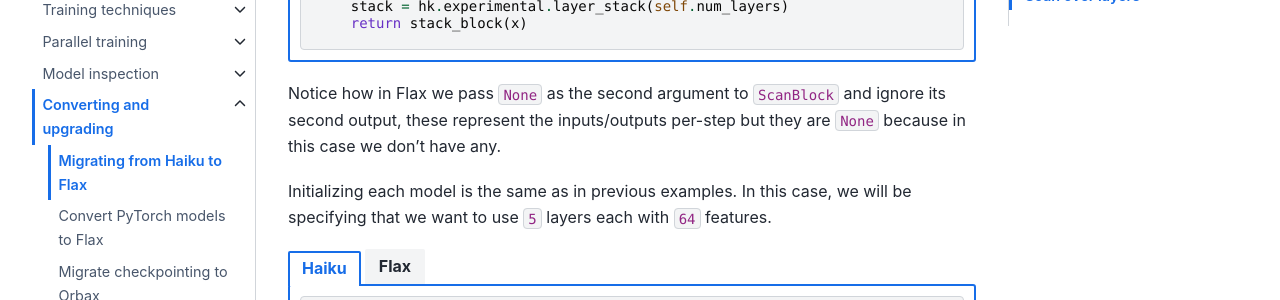
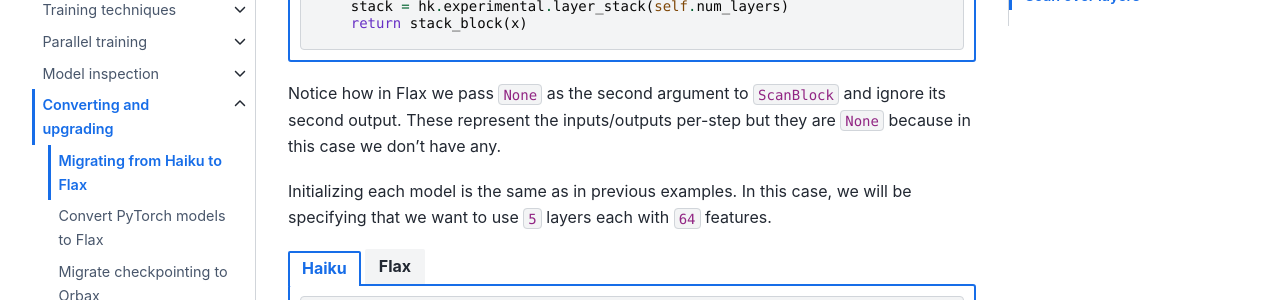
Before and after one commit to google/flax, a Sphinx documentation site: the page built from docs/guides/haiku_migration_guide.rst, in a window 1280 px wide and 900 px high, scrolled down 9813 px. Shown: the part 177-477 px from the top of the window. Built offline with Sphinx 7.4.7 and the Sphinx Book theme 1.1.4, drawn with Linux system fonts in a browser that asks for light colours; pages that are not in the unit, such as notebooks, are missing from menus.

```diff
--- a/docs/guides/haiku_migration_guide.rst
+++ b/docs/guides/haiku_migration_guide.rst
@@ -791,7 +791,7 @@ we are telling ``nn.scan`` create different parameters for each step and slice t
       return y
 
 Notice how in Flax we pass ``None`` as the second argument to ``ScanBlock`` and ignore
-its second output, these represent the inputs/outputs per-step but they are ``None``
+its second output. These represent the inputs/outputs per-step but they are ``None``
 because in this case we don't have any.
 
 Initializing each model is the same as in previous examples. In this case,
```
